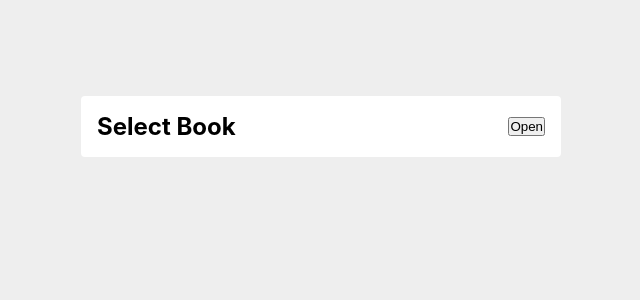
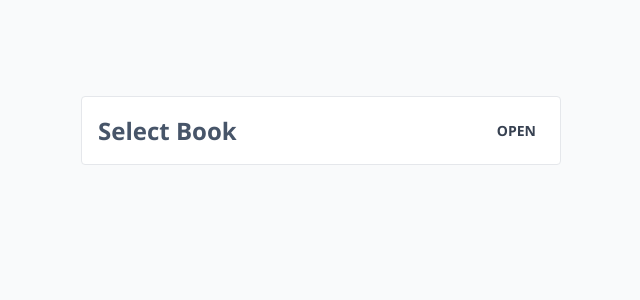
Before and after one commit to apcurran/custom-dropdown-react-ui-component, a React (Create React App) app: page / in a window 1280 px wide. Shown: the top 300 px of the page, without its empty margins (319-959 px from the left). Built offline with nearby package versions, Linux system fonts and the light colour scheme.

Commit message:
Primary functionality complete and styled

```diff
--- a/src/App.js
+++ b/src/App.js
@@ -1,3 +1,5 @@
+import { useState } from "react";
+
 import Dropdown from "./components/Dropdown";
 
 function App() {
@@ -18,7 +20,7 @@ function App() {
 
   return (
     <div className="App">
-      <Dropdown title="Select Book" items={items} multiSelect={true} />
+        <Dropdown title="Select Book" items={items} multiSelect={true} />
     </div>
   );
 }
--- a/src/components/Dropdown.js
+++ b/src/components/Dropdown.js
@@ -33,12 +33,13 @@ function Dropdown({ title, items = [], multiSelect = false }) {
         return false;
     }
 
+
     return (
         <div className="wrapper">
             <div
                 onClick={toggleDropdown}
                 className="dropdown-container"
-            >
+                >
                 <h2 className="dropdown__title">{title}</h2>
                 <button className="dropdown__toggle-btn">{open ? "Close" : "Open"}</button>
             </div>
@@ -46,8 +47,8 @@ function Dropdown({ title, items = [], multiSelect = false }) {
                 <ul className="dropdown-list">
                     {items.map(item => (
                         <li onClick={() => handleClick(item)} key={item.id} className="dropdown-list__item">
-                            <span>{item.value}</span>
-                            <span>{isItemInSelections(item) && "Selected"}</span>
+                            <span className="dropdown-list__item__value">{item.value}</span>
+                            <span className="dropdown-list__item__selected-status">{isItemInSelections(item) && "Selected"}</span>
                         </li>
                     ))}
                 </ul>
--- a/src/index.css
+++ b/src/index.css
@@ -2,18 +2,22 @@
   margin: 0;
   padding: 0;
   box-sizing: border-box;
+  font-family: 'Segoe UI', 'Roboto', 'Oxygen', sans-serif;
+}
+
+.App {
+  position: relative;
+  min-height: 100vh;
 }
 
 body {
   margin: 0;
-  font-family: -apple-system, BlinkMacSystemFont, 'Segoe UI', 'Roboto', 'Oxygen',
-    'Ubuntu', 'Cantarell', 'Fira Sans', 'Droid Sans', 'Helvetica Neue',
-    sans-serif;
-  background-color: #eee;
+  background-color: #F9FAFB;
 }
 
 .wrapper {
-  margin: 6rem auto;
+  padding: 6rem 0;
+  margin: 0 auto;
   max-width: 30rem;
   width: 90%;
 }
@@ -30,12 +34,28 @@ body {
   padding: 1rem;
   background-color: #fff;
   margin-bottom: .5rem;
+  border: 1px solid #E5E7EB;
+}
+
+.dropdown__title {
+  color: #475569;
+}
+
+.dropdown__toggle-btn {
+  padding: .5rem;
+  background: none;
+  border: none;
+  text-transform: uppercase;
+  font-weight: 700;
+  font-size: .875rem;
+  color: #374151;
+  cursor: pointer;
 }
 
 .dropdown-list {
   list-style: none;
-  background-color: lightblue;
-  box-shadow: 0 4px 6px rgba(0, 0, 0, .15);
+  background-color: #fff;
+  box-shadow: 0 5px 8px rgba(0, 0, 0, .15);
 }
 
 .dropdown-list__item {
@@ -46,9 +66,14 @@ body {
 }
 
 .dropdown-list__item:not(:last-of-type) {
-  border-bottom: 1px solid #000;
+  border-bottom: 1px solid #E5E7EB;
 }
 
 .dropdown-list__item:hover {
-  background-color: #eee;
+  background-color: #F3F4F6;
 }
+
+.dropdown-list__item__selected-status {
+  font-weight: 700;
+  color: #374151;
+}
```
Also changed, not shown: 1 other file (tests, documents, lock files or other folders).
